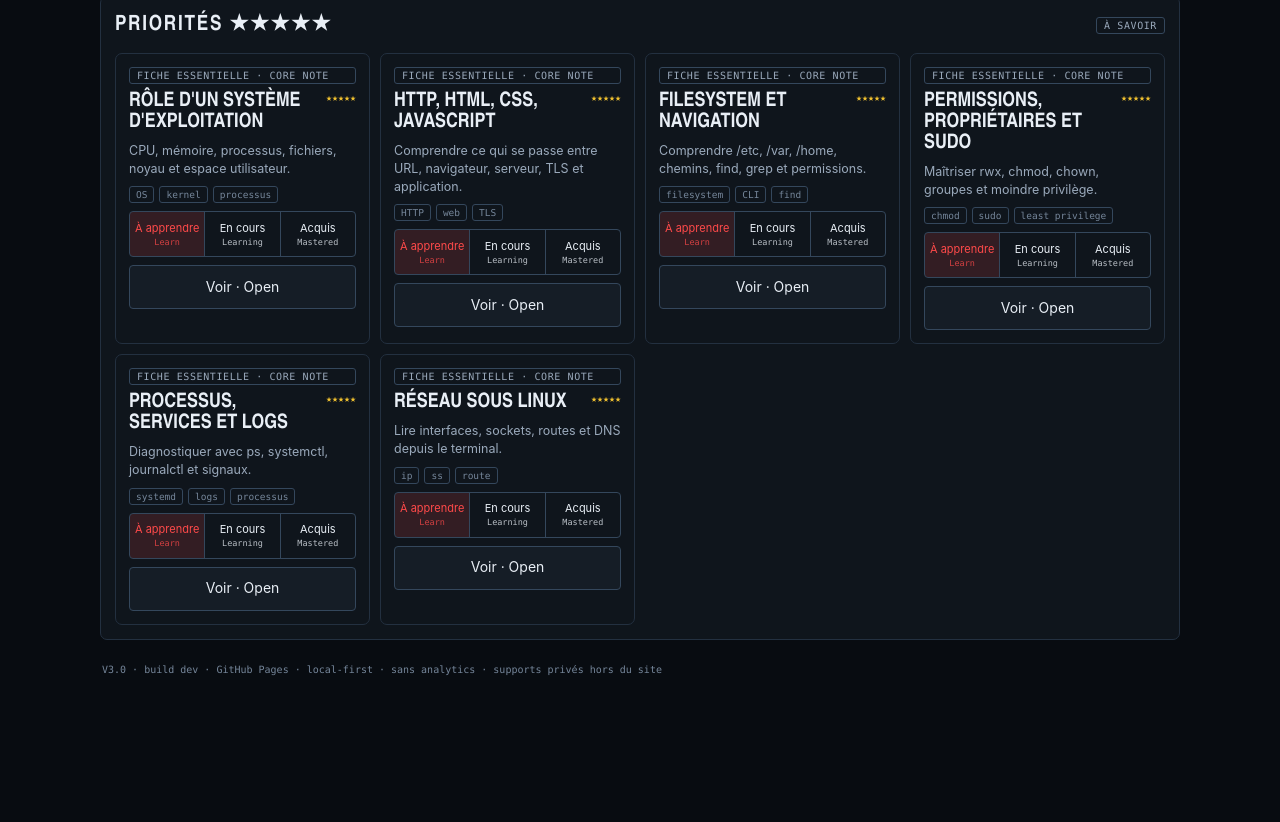
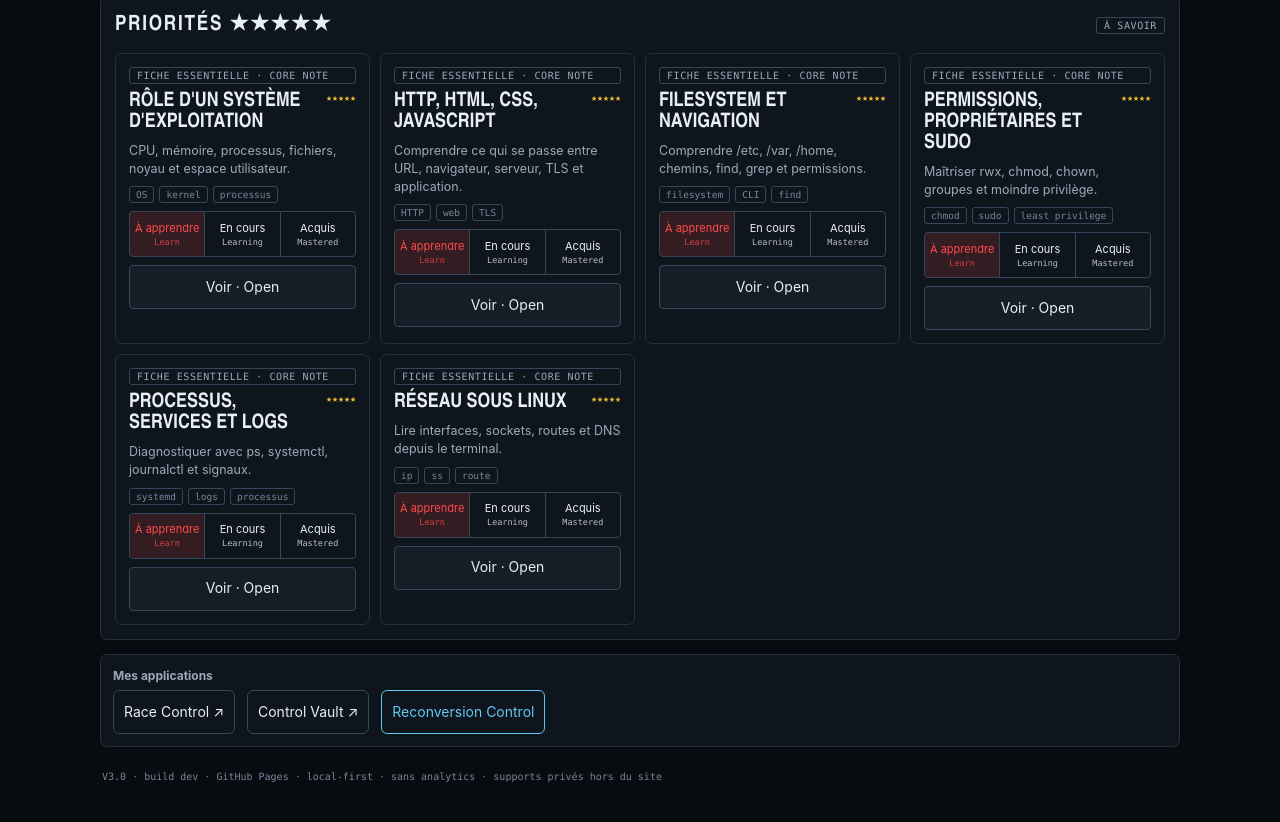
Before and after one commit to iPoower/Reconversion-Control, a website: page index.html in a window 1280 px wide. Shown: the part 3029-3851 px from the top of the page. Before the commit the page ends 3752 px from the top, so only its background shows below. Drawn offline with Linux system fonts and the light colour scheme.

Commit message:
feat(ui): harmoniser les liens des trois applications (#23)
Navigation publique cohérente et nouvel onglet sans profil ni progression dans les URL. Identifiants, cours, progression, stockage et mécanismes de synchronisation conservés. Tests Chromium et WebKit réussis.

```diff
--- a/index.html
+++ b/index.html
@@ -30,6 +30,14 @@
     <nav id="nav" class="chips" aria-label="Navigation"></nav>
   </section>
   <section id="app" tabindex="-1"></section>
+  <nav class="app-links" aria-label="Mes applications">
+    <strong>Mes applications</strong>
+    <div>
+      <a href="https://race-control-ipoower.pages.dev/" target="_blank" rel="noopener noreferrer" aria-label="Race Control (nouvel onglet)">Race Control ↗</a>
+      <a href="https://control-vault-ipoower.pages.dev/" target="_blank" rel="noopener noreferrer" aria-label="Control Vault (nouvel onglet)">Control Vault ↗</a>
+      <span aria-current="page">Reconversion Control</span>
+    </div>
+  </nav>
   <footer>V3.0 · build <span id="build-id">dev</span> · GitHub Pages · local-first · sans analytics · supports privés hors du site</footer>
 </main>
 <aside id="update-notice" class="update-notice" role="status" aria-live="polite" hidden><span>✨ Nouvelle version disponible</span><button id="update-reload" class="btn pri">Actualiser</button></aside>
--- a/style.css
+++ b/style.css
@@ -269,3 +269,10 @@ a.btn{display:inline-flex;align-items:center;justify-content:center;max-width:10
 .project-draft{margin:10px 0;line-height:1.5}
 @media(max-width:650px){.project-compare-head{display:none}.project-compare-row{grid-template-columns:1fr}.project-school-name{display:block}.project-stages{grid-template-columns:1fr}.project-hero{padding:16px}.project-kpis b{font-size:20px}.project-kpis>div{padding:10px}.project-task{grid-template-columns:1fr}.project-task select{max-width:100%}}
 @media(prefers-reduced-motion:reduce){html{scroll-behavior:auto}}
+/* Navigation publique entre applications, sans profil ni session dans l'URL. */
+.app-links{padding:12px;border:1px solid var(--l);border-radius:7px;background:var(--p)}
+.app-links>strong{display:block;color:var(--fg2);font-size:12px;margin-bottom:6px}
+.app-links>div{display:flex;flex-wrap:wrap;gap:6px 12px}
+.app-links a,.app-links [aria-current]{display:inline-flex;align-items:center;min-height:44px;padding:6px 10px;border:1px solid var(--l2);border-radius:6px;color:var(--fg);text-decoration:none;overflow-wrap:anywhere}
+.app-links [aria-current]{color:var(--a);border-color:var(--a)}
+.app-links a:focus-visible{outline:2px solid var(--a);outline-offset:3px}
```
Also changed, not shown: README.md.
